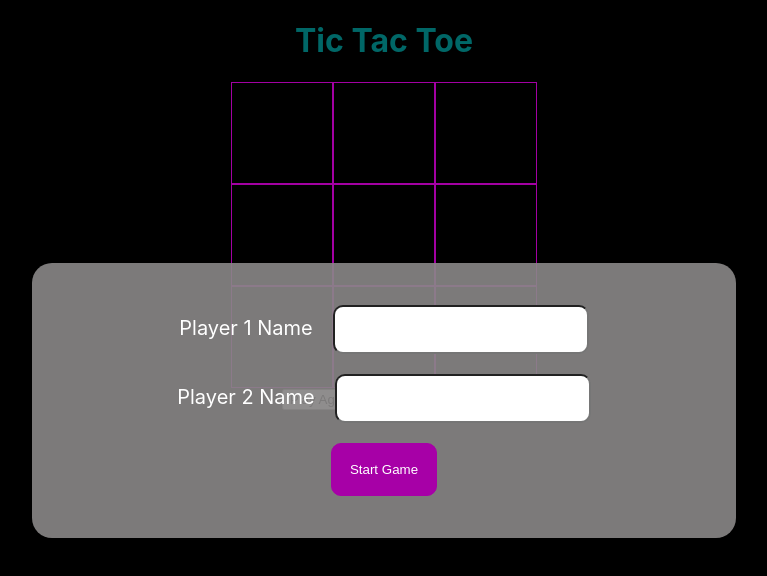
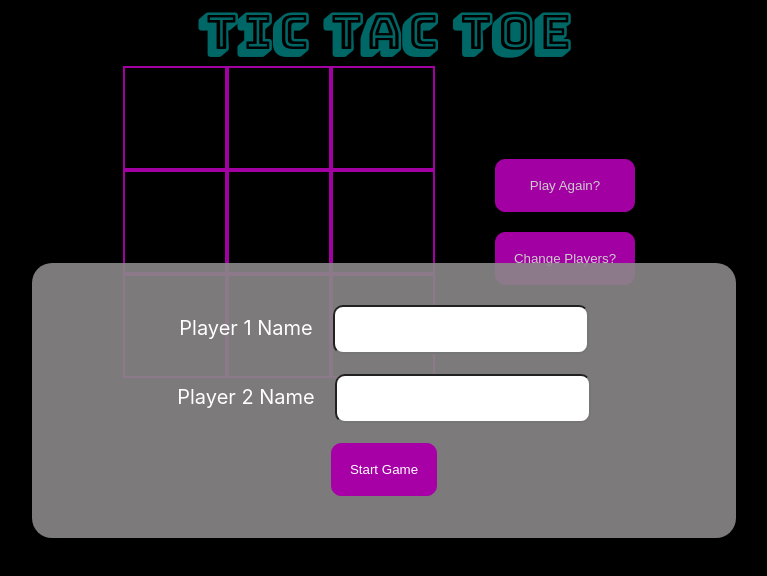
Before and after one commit to j-lindsey/joelle_lindsey_React_code_challenge_1, a React (Create React App) app in the folder code_challenge/: page / in a window 1280 px wide. Shown: the top 576 px of the page, without its empty margins (256-1023 px from the left). Built offline with nearby package versions, Linux system fonts and the light colour scheme.

Commit message:
updated styles for title and buttons

```diff
--- a/code_challenge/public/index.html
+++ b/code_challenge/public/index.html
@@ -1,14 +1,12 @@
 <!DOCTYPE html>
 <html lang="en">
+
 <head>
   <meta charset="utf-8" />
   <link rel="icon" href="%PUBLIC_URL%/favicon.ico" />
   <meta name="viewport" content="width=device-width, initial-scale=1" />
   <meta name="theme-color" content="#000000" />
-    <meta
-      name="description"
-      content="Web site created using create-react-app"
-    />
+  <meta name="description" content="Web site created using create-react-app" />
   <link rel="apple-touch-icon" href="%PUBLIC_URL%/logo192.png" />
   <!--
       manifest.json provides metadata used when your web app is installed on a
@@ -24,8 +22,12 @@
       work correctly both with client-side routing and a non-root public URL.
       Learn how to configure a non-root public URL by running `npm run build`.
     -->
+  <link rel="preconnect" href="https://fonts.googleapis.com">
+  <link rel="preconnect" href="https://fonts.gstatic.com" crossorigin>
+  <link href="https://fonts.googleapis.com/css2?family=Bungee+Shade&display=swap" rel="stylesheet">
   <title>React App</title>
 </head>
+
 <body>
   <noscript>You need to enable JavaScript to run this app.</noscript>
   <div id="root"></div>
@@ -40,4 +42,5 @@
       To create a production bundle, use `npm run build` or `yarn build`.
     -->
 </body>
+
 </html>
--- a/code_challenge/src/App.css
+++ b/code_challenge/src/App.css
@@ -5,11 +5,14 @@
   width: 100vw;
 }
 
-.title{
+.title {
   color: teal;
+  font-family: 'Bungee Shade', cursive;
+  font-size: 50px;
+  margin: 0;
 }
 
-header{
+header {
   display: flex;
   flex-direction: column;
   align-items: center;
--- a/code_challenge/src/components/GameBoard/gameBoard.css
+++ b/code_challenge/src/components/GameBoard/gameBoard.css
@@ -1,23 +1,42 @@
 .gameBoard-main {
     display: flex;
-    flex-direction: column;
+    justify-content: center;
     align-items: center;
 }
 
 .row {
     display: flex;
-    border-bottom: 1px solid rgb(204, 0, 204);
-    border-top: 1px solid rgb(204, 0, 204);
+    border-bottom: 2px solid rgb(204, 0, 204);
+    border-top: 2px solid rgb(204, 0, 204);
 }
 
-.row div{
+.row div {
+    display: flex;
+    align-items: center;
+    justify-content: center;
+    font-size: 40px;
     width: 100px;
     height: 100px;
-    border-right: 1px solid rgb(204, 0, 204);
-    border-left: 1px solid rgb(204, 0, 204);
+    border-right: 2px solid rgb(204, 0, 204);
+    border-left: 2px solid rgb(204, 0, 204);
 }
 
 .fontIcon {
     padding: 0 10px;
     color: rgb(204, 0, 204);
 }
+
+.reset{
+    display: flex;
+    flex-direction: column;
+    margin-left: 50px;
+}
+
+.reset button{
+    background-color:rgb(204, 0, 204);
+    padding: 18px;
+    color: white;
+    border: 1px solid rgb(204, 0, 204);
+    border-radius: 10px;
+    margin: 10px;
+}
--- a/code_challenge/src/components/GameBoard/gameBoard.js
+++ b/code_challenge/src/components/GameBoard/gameBoard.js
@@ -97,7 +97,7 @@ class GameBoard extends React.Component {
         })
     }
 
-    resetPlayers(){
+    resetPlayers() {
         this.resetGame();
         this.props.clearPlayers();
     }
@@ -107,6 +107,7 @@ class GameBoard extends React.Component {
 
         return (
             <div className="gameBoard-main">
+                <div>
                     <div className="row">
                         <div id='one' onClick={this.handleClick}><FontAwesomeIcon className="fontIcon" icon={one} /></div>
                         <div id='two' onClick={this.handleClick}><FontAwesomeIcon className="fontIcon" icon={two} /></div>
@@ -122,7 +123,8 @@ class GameBoard extends React.Component {
                         <div id='eight' onClick={this.handleClick}><FontAwesomeIcon className="fontIcon" icon={eight} /></div>
                         <div id='nine' onClick={this.handleClick}><FontAwesomeIcon className="fontIcon" icon={nine} /></div>
                     </div>
-                <div>
+                </div>
+                <div className="reset">
                     <button onClick={this.resetGame}>Play Again?</button>
                     <button onClick={this.resetPlayers}>Change Players?</button>
                 </div>
--- a/code_challenge/src/components/PlayerInfo/playerinfo.css
+++ b/code_challenge/src/components/PlayerInfo/playerinfo.css
@@ -53,14 +53,14 @@
 
 .playerDisplay {
     display: flex;
-    justify-content: space-evenly;
+    justify-content: center;
 }
 
 .playerDisplay h2 {
     color: rgb(204, 0, 204);
-    margin: 30px;
+    margin: 30px 100px;
     padding: 20px;
-    font-size: 25px;
+    font-size: 30px;
 }
 
 .fontIcon {
```
Lines whose indentation alone changed are shown as unchanged.
